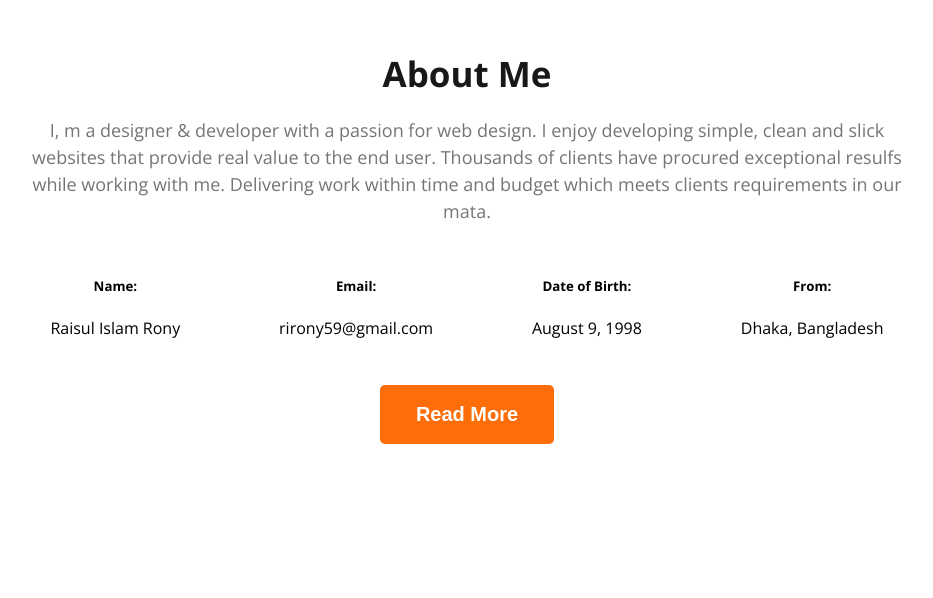
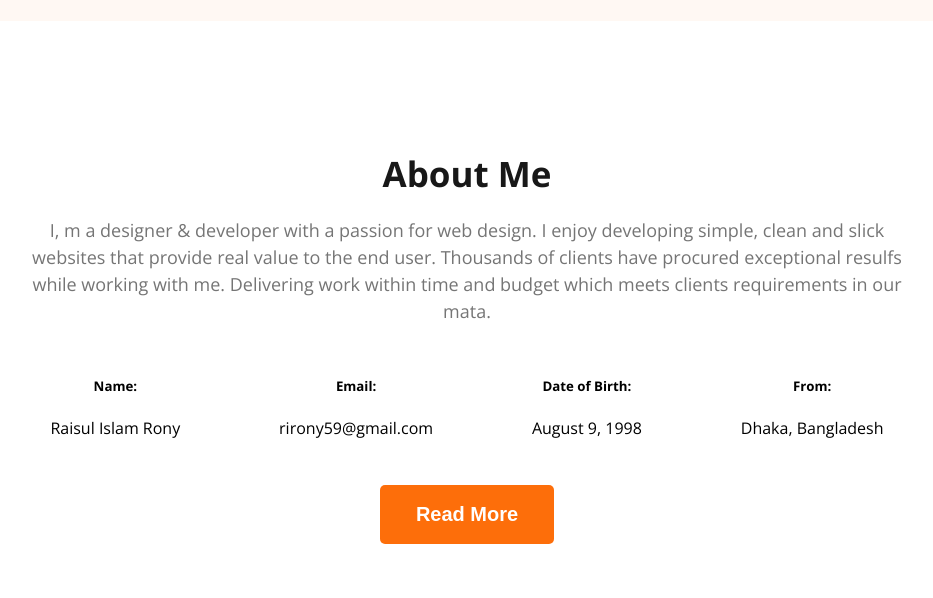
Before and after one commit to RIRony9898/web-developer-portfolio, a plain HTML site: page index.html in a window 1280 px wide. Shown: the part 1142-1740 px from the top of the page, without its empty margins (173-1106 px from the left). Drawn offline with nearby package versions, Linux system fonts and the light colour scheme.

Commit message:
Fix margin and padding for about section layout in about.css

```diff
--- a/styles/about.css
+++ b/styles/about.css
@@ -1,7 +1,8 @@
 .about {
   text-align: center;
   background-color: #fff8f3;
-  margin: 130px 0;
+  padding: 100px 0;
+  margin-top: 130px;
 }
 
 .about-content {
```
